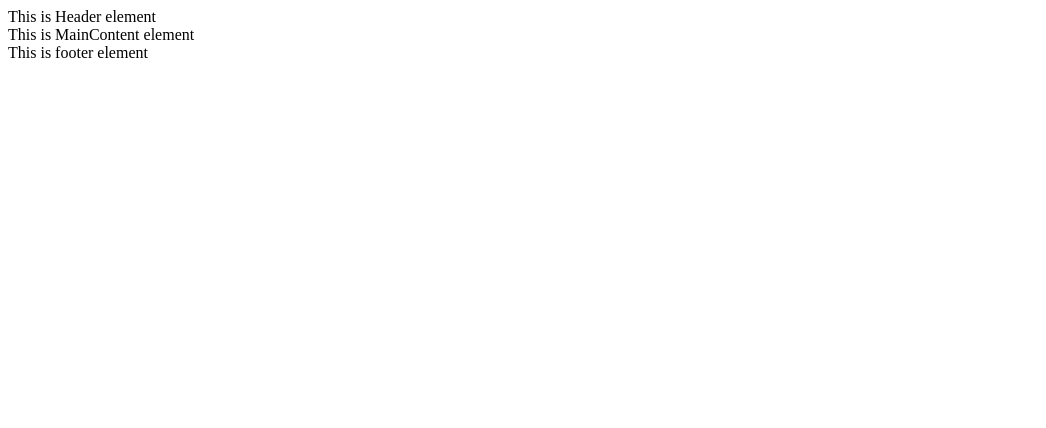
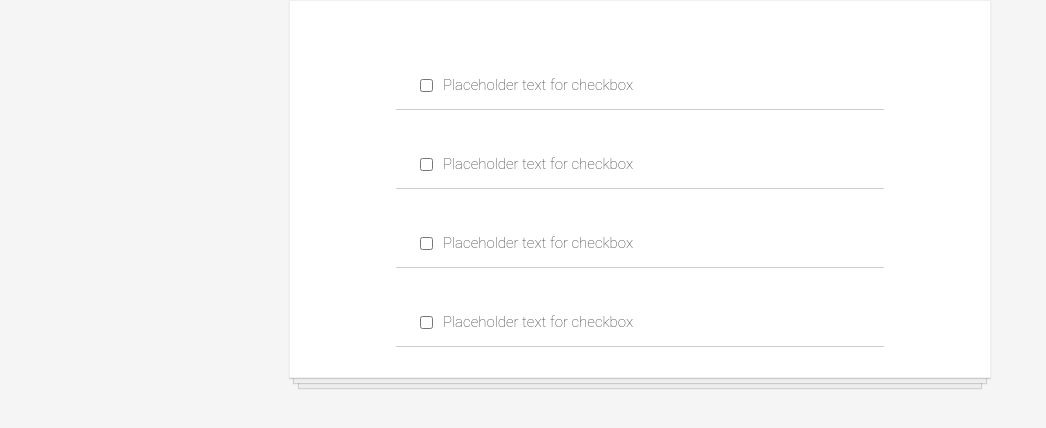
Before and after one commit to bobkrstic/reusables, a React (Create React App) app: page / in a window 1280 px wide. Shown: the top 428 px of the page, without its empty margins (0-1046 px from the left). Built offline with nearby package versions, Linux system fonts and the light colour scheme.

Commit message:
to do list main set up completed

```diff
--- a/src/App.js
+++ b/src/App.js
@@ -1,15 +1,22 @@
 import React from "react";
+import "./style.css";
 
-import Header from "./ReusableComponents/Header";
-import MainContent from "./ReusableComponents/MainContent";
-import Footer from "./ReusableComponents/Footer";
+// import Header from "./ReusableComponents/Header";
+// import MainContent from "./ReusableComponents/MainContent";
+// import Footer from "./ReusableComponents/Footer";
+
+import TodoItem from "./ToDoAppComponents/TodoItem";
 
 function App() {
   return (
-    <div>
-      <Header />
+    <div className="todo-list">
+      {/* <Header />
       <MainContent />
-      <Footer />
+      <Footer /> */}
+      <TodoItem />
+      <TodoItem />
+      <TodoItem />
+      <TodoItem />
     </div>
   );
 }
--- a/src/ReusableComponents/Header.js
+++ b/src/ReusableComponents/Header.js
@@ -1,7 +1,7 @@
 import React from "react";
 
 function Header() {
-  return <header>This is Header element</header>;
+  return <header className="navbar">This is Header element</header>;
 }
 
 export default Header;
--- a/src/ToDoAppComponents/CheckBox.js
+++ b/src/ToDoAppComponents/TodoItem.js
@@ -1,12 +1,12 @@
 import React from "react";
 
-function CheckBox() {
+function TodoItem() {
   return (
-    <div>
+    <div className="todo-item">
       <input type="checkbox" />
       <p>Placeholder text for checkbox</p>
     </div>
   );
 }
 
-export default CheckBox;
+export default TodoItem;
--- a/src/style.css
+++ b/src/style.css
@@ -1,2 +1,55 @@
-.App {
+body {
+  margin: 0;
+  background: whitesmoke;
 }
+
+.navbar {
+  height: 100px;
+  background-color: #333;
+  color: whitesmoke;
+  margin-bottom: 15px;
+  text-align: center;
+  font-size: 30px;
+  display: flex;
+  justify-content: center;
+  align-items: center;
+}
+
+.todo-list {
+  background-color: white;
+  margin: auto;
+  width: 50%;
+  display: flex;
+  flex-direction: column;
+  align-items: center;
+  border: 1px solid #efefef;
+  box-shadow:
+  /* the top layer shadow */ 0 1px 1px rgba(0, 0, 0, 0.15),
+    /* the second layer */ 0 10px 0 -5px #eee,
+    /* the second layer shadow */ 0 10px 1px -4px rgba(0, 0, 0, 0.15),
+    /* the third layer */ 0 20px 0 -10px #eee,
+    /* the tird layer shadow */ 0 20px 1px -9px rgba(0, 0, 0, 0.15);
+  padding: 30px;
+}
+
+.todo-item {
+  display: flex;
+  justify-content: flex-start;
+  align-items: center;
+  padding: 30px 20px 0;
+  width: 70%;
+  border-bottom: 1px solid #cecece;
+  font-family: Roboto, sans-serif;
+  font-weight: 100;
+  font-size: 15px;
+  color: #333333;
+}
+
+input[type="checkbox"] {
+  margin-right: 10px;
+  font-size: 30px;
+}
+
+input[type="checkbox"]:focus {
+  outline: 0;
+}
```
